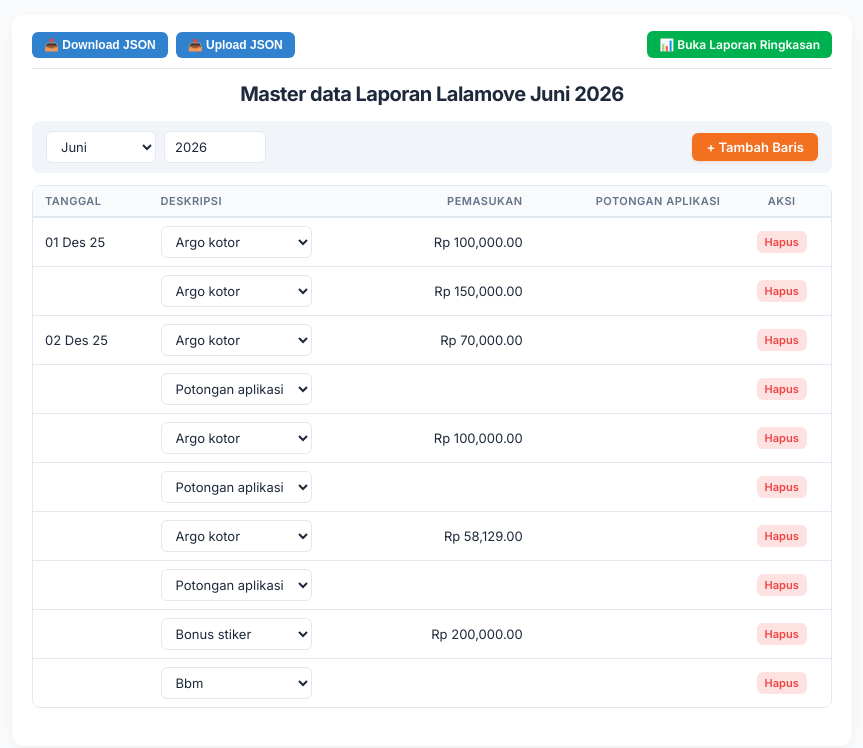
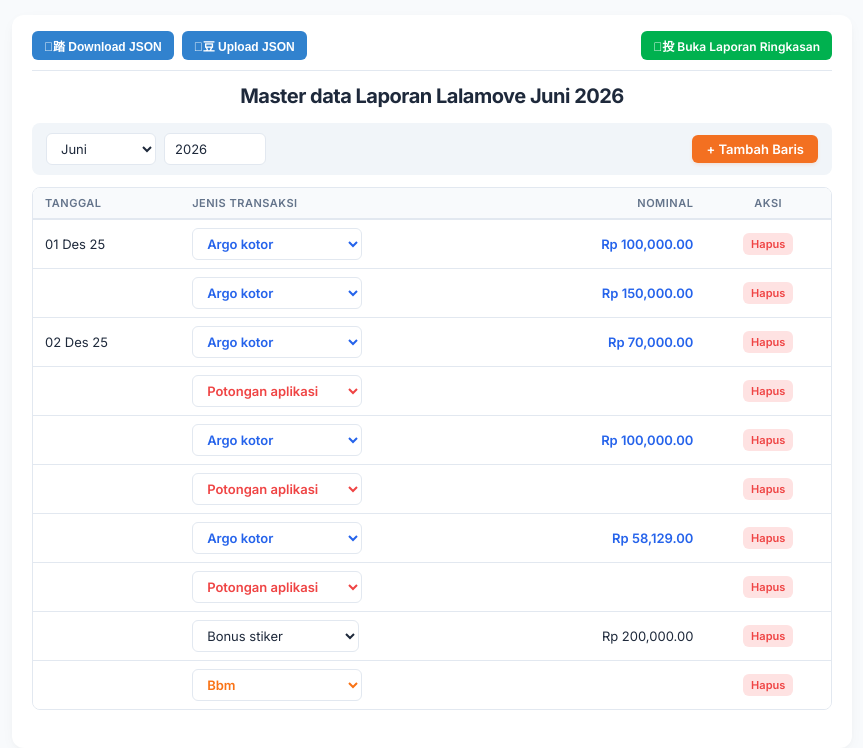
Before and after one commit to brandal227/Laporan-Lalamove, a plain HTML site: page index.html in a window 1280 px wide. Shown: the whole page, without its empty margins (208-1071 px from the left). Drawn offline with Linux system fonts and the light colour scheme.

Commit message:
Add files via upload

```diff
--- a/index.html
+++ b/index.html
@@ -125,6 +125,28 @@
             box-shadow: 0 0 0 3px rgba(243, 112, 33, 0.15);
         }
 
+        /* Warna Khusus untuk Dropdown & Teks Berdasarkan Pilihan */
+        select.transaksi-select option[value="Argo kotor"],
+        select.transaksi-select.color-argo-kotor,
+        .text-argo-kotor {
+            color: #2563eb !important; /* Biru */
+            font-weight: 600;
+        }
+
+        select.transaksi-select option[value="Potongan aplikasi"],
+        select.transaksi-select.color-potongan-aplikasi,
+        .text-potongan-aplikasi {
+            color: #ef4444 !important; /* Merah */
+            font-weight: 600;
+        }
+
+        select.transaksi-select option[value="Bbm"],
+        select.transaksi-select.color-bbm,
+        .text-bbm {
+            color: #f97316 !important; /* Oren Jingga */
+            font-weight: 600;
+        }
+
         .action-bar {
             display: flex;
         }
@@ -244,12 +266,12 @@
         <!-- Tombol Navigasi & Backup/Restore JSON yang Dikelompokkan Rapi -->
         <div class="top-nav">
             <div class="nav-group">
-                <button class="btn-nav btn-json" onclick="downloadJSON()">📥 Download JSON</button>
-                <button class="btn-nav btn-json" onclick="document.getElementById('importJsonFile').click()">📤 Upload JSON</button>
+                <button class="btn-nav btn-json" onclick="downloadJSON()">踏 Download JSON</button>
+                <button class="btn-nav btn-json" onclick="document.getElementById('importJsonFile').click()">豆 Upload JSON</button>
                 <input type="file" id="importJsonFile" style="display: none;" accept=".json" onchange="uploadJSON(event)">
             </div>
             <div class="nav-group">
-                <a href="dashboard.html" class="btn-nav">📊 Buka Laporan Ringkasan</a>
+                <a href="dashboard.html" class="btn-nav">投 Buka Laporan Ringkasan</a>
             </div>
         </div>
 
@@ -285,9 +307,8 @@
                 <thead>
                     <tr>
                         <th>Tanggal</th>
-                        <th>Deskripsi</th>
-                        <th class="text-right">Pemasukan</th>
-                        <th class="text-right">Potongan Aplikasi</th>
+                        <th>Jenis Transaksi</th>
+                        <th class="text-right">Nominal</th>
                         <th class="text-center">Aksi</th>
                     </tr>
                 </thead>
@@ -311,16 +332,16 @@
         inputTahun.value = "2026";
 
         const defaultData = [
-            ["01 Des 25", "Argo kotor", "Rp 100,000.00", ""],
-            ["", "Argo kotor", "Rp 150,000.00", ""],
-            ["02 Des 25", "Argo kotor", "Rp 70,000.00", ""],
-            ["", "Potongan aplikasi", "", ""],
-            ["", "Argo kotor", "Rp 100,000.00", ""],
-            ["", "Potongan aplikasi", "", ""],
-            ["", "Argo kotor", "Rp 58,129.00", ""],
-            ["", "Potongan aplikasi", "", ""],
-            ["", "Bonus stiker", "Rp 200,000.00", ""],
-            ["", "Bbm", "", ""]
+            ["01 Des 25", "Argo kotor", "Rp 100,000.00"],
+            ["", "Argo kotor", "Rp 150,000.00"],
+            ["02 Des 25", "Argo kotor", "Rp 70,000.00"],
+            ["", "Potongan aplikasi", ""],
+            ["", "Argo kotor", "Rp 100,000.00"],
+            ["", "Potongan aplikasi", ""],
+            ["", "Argo kotor", "Rp 58,129.00"],
+            ["", "Potongan aplikasi", ""],
+            ["", "Bonus stiker", "Rp 200,000.00"],
+            ["", "Bbm", ""]
         ];
 
         function getStorageKey() {
@@ -336,34 +357,73 @@
         function renderTable(rowsData) {
             table.innerHTML = "";
             rowsData.forEach(rowData => {
-                insertRowToDOM(rowData[0], rowData[1], rowData[2], rowData[3]);
+                let nominalVal = rowData[2];
+                if ((!nominalVal || nominalVal === "") && rowData[3] && rowData[3] !== "") {
+                    nominalVal = rowData[3];
+                }
+                insertRowToDOM(rowData[0], rowData[1], nominalVal);
             });
         }
 
-        function insertRowToDOM(tanggal = "", deskripsi = "", pemasukan = "", potongan = "") {
+        function updateRowColors(selectElement) {
+            const row = selectElement.closest('tr');
+            const currencyInputs = row.querySelectorAll('.currency-input');
+
+            // Hapus kelas warna lama dari select dan input nominal
+            selectElement.classList.remove('color-argo-kotor', 'color-potongan-aplikasi', 'color-bbm');
+            currencyInputs.forEach(input => {
+                input.classList.remove('text-argo-kotor', 'text-potongan-aplikasi', 'text-bbm');
+            });
+
+            // Tambahkan kelas warna baru berdasarkan nilai dropdown yang dipilih
+            const val = selectElement.value;
+            let colorClass = '';
+            if (val === 'Argo kotor') colorClass = 'color-argo-kotor';
+            else if (val === 'Potongan aplikasi') colorClass = 'color-potongan-aplikasi';
+            else if (val === 'Bbm') colorClass = 'color-bbm';
+
+            if (colorClass) {
+                selectElement.classList.add(colorClass);
+                currencyInputs.forEach(input => {
+                    input.classList.add(colorClass.replace('color-', 'text-'));
+                });
+            }
+        }
+
+        function insertRowToDOM(tanggal = "", jenisTransaksi = "", nominal = "") {
             const newRow = table.insertRow();
 
             const optionsList = ["Argo kotor", "Potongan aplikasi", "Bbm", "Bonus stiker"];
-            let optionsHtml = `<option value="" disabled ${!deskripsi ? 'selected' : ''}>Pilih Deskripsi</option>`;
+            let optionsHtml = `<option value="" disabled ${!jenisTransaksi ? 'selected' : ''}>Pilih Jenis Transaksi</option>`;
 
             optionsList.forEach(opt => {
-                const selected = (deskripsi === opt) ? 'selected' : '';
+                const selected = (jenisTransaksi === opt) ? 'selected' : '';
                 optionsHtml += `<option value="${opt}" ${selected}>${opt}</option>`;
             });
 
             newRow.innerHTML = `
                 <td contenteditable="true">${tanggal}</td>
                 <td>
-                    <select class="deskripsi-select" onchange="saveTableData()">
+                    <select class="transaksi-select" onchange="handleSelectChange(this)">
                         ${optionsHtml}
                     </select>
                 </td>
-                <td contenteditable="true" inputmode="numeric" class="text-right currency-input">${pemasukan}</td>
-                <td contenteditable="true" inputmode="numeric" class="text-right currency-input">${potongan}</td>
+                <td contenteditable="true" inputmode="numeric" class="text-right currency-input">${nominal}</td>
                 <td class="text-center">
                     <button class="btn btn-delete" onclick="deleteRow(this)">Hapus</button>
                 </td>
             `;
+
+            // Terapkan warna saat baris dimuat jika sudah ada pilihan jenis transaksinya
+            const selectEl = newRow.querySelector('.transaksi-select');
+            if (jenisTransaksi) {
+                updateRowColors(selectEl);
+            }
+        }
+
+        function handleSelectChange(selectElement) {
+            updateRowColors(selectElement);
+            saveTableData();
         }
 
         function loadTableData() {
@@ -387,7 +447,7 @@
         }
 
         function addRow() {
-            insertRowToDOM("", "", "", "");
+            insertRowToDOM("", "", "");
             saveTableData();
         }
 
@@ -428,13 +488,11 @@
                 const rowData = [];
                 const tanggalCell = row.querySelectorAll('td')[0];
                 const selectCell = row.querySelector('td select');
-                const pemasukanCell = row.querySelectorAll('td')[2];
-                const potonganCell = row.querySelectorAll('td')[3];
+                const nominalCell = row.querySelectorAll('td')[2];
 
                 rowData.push(tanggalCell.innerText);
                 rowData.push(selectCell ? selectCell.value : "");
-                rowData.push(pemasukanCell.innerText);
-                rowData.push(potonganCell.innerText);
+                rowData.push(nominalCell.innerText);
 
                 rowsData.push(rowData);
             });
```
